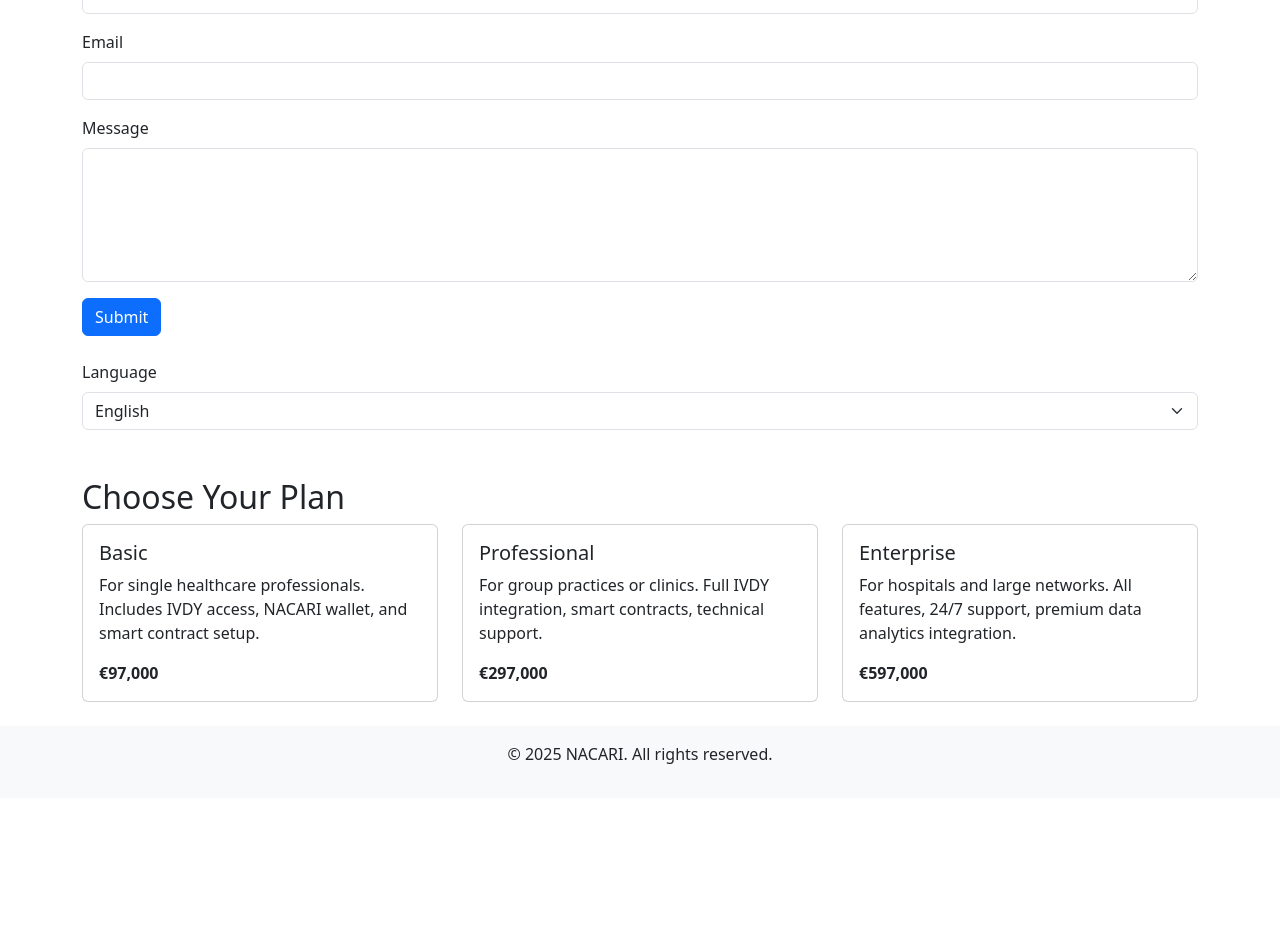
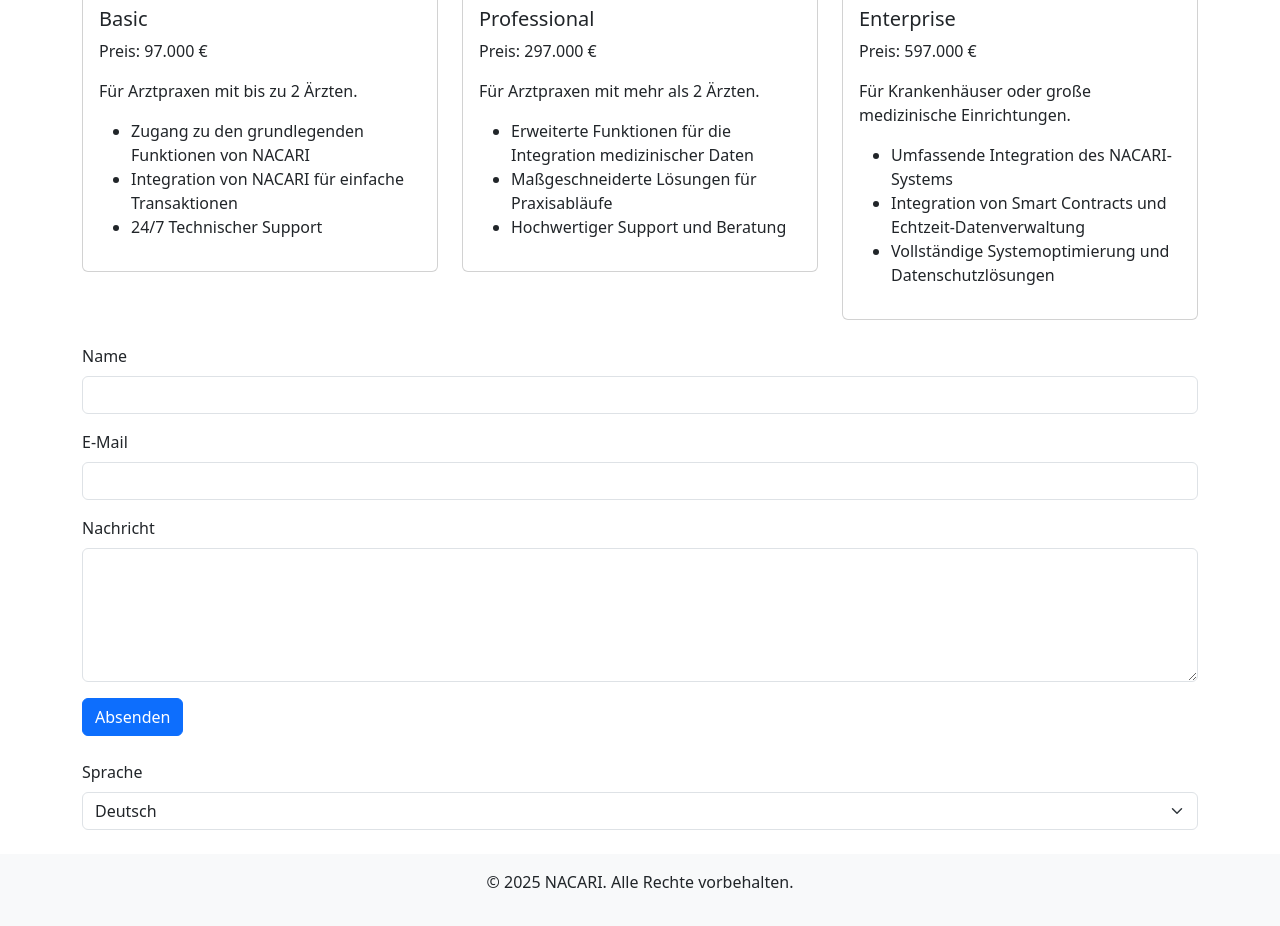
Before and after one commit to IVDYme/nacari, a plain HTML site: page ivdy.html in a window 1280 px wide. Shown: the part 304-1230 px from the top of the page. Before the commit the page ends 1102 px from the top, so only its background shows below. Drawn offline with nearby package versions, Linux system fonts and the light colour scheme.

Commit message:
Update ivdy.html

```diff
--- a/ivdy.html
+++ b/ivdy.html
@@ -1,42 +1,89 @@
 <!DOCTYPE html>
-<html lang="en">
+<html lang="de">
 
 <head>
   <meta charset="UTF-8">
   <meta name="viewport" content="width=device-width, initial-scale=1.0">
-  <title>NACARI Contact</title>
+  <title>NACARI Kontakt</title>
   <link href="https://cdn.jsdelivr.net/npm/bootstrap@5.3.2/dist/css/bootstrap.min.css" rel="stylesheet">
 </head>
 
 <body>
   <header class="bg-primary text-white text-center py-3">
-    <h1 id="formTitle">Contact Form</h1>
-    <p id="formSubtitle">Transform Healthcare. Empower Finance. Lead the Decentralized Revolution.<br>
-      We invite you to be part of IVDY — the first decentralized blockchain platform purpose-built for real-time healthcare, smart contracts, and high-performance medical data systems.<br>
-      Paired with NACARI (NCR) — the native cryptocurrency powering the IVDY ecosystem — this offer unlocks an unmatched opportunity at the intersection of medicine, blockchain, and AI-driven finance.</p>
+    <h1 id="formTitle">Kontaktformular</h1>
+    <p id="formSubtitle">Transformiere das Gesundheitswesen. Befähige Finanzwesen. Führe die dezentrale Revolution an.<br>
+      Wir laden dich ein, Teil von NACARI zu werden — der ersten dezentralen Blockchain-Plattform, die speziell für Echtzeit-Gesundheitsversorgung, intelligente Verträge und leistungsstarke medizinische Datensysteme entwickelt wurde.<br>
+      Kombiniert mit NACARI (NCR) — der nativen Kryptowährung, die das NACARI-Ökosystem antreibt — eröffnet dieses Angebot eine unvergleichliche Gelegenheit an der Schnittstelle von Medizin, Blockchain und KI-gesteuertem Finanzwesen.</p>
   </header>
 
   <div class="container mt-4">
-    <form id="contactForm">
+    <h2 class="text-center">Unsere Pakete</h2>
+    <div class="row">
+      <div class="col-md-4">
+        <div class="card">
+          <div class="card-body">
+            <h5 class="card-title">Basic</h5>
+            <p class="card-text">Preis: 97.000 €</p>
+            <p class="card-text">Für Arztpraxen mit bis zu 2 Ärzten.</p>
+            <ul>
+              <li>Zugang zu den grundlegenden Funktionen von NACARI</li>
+              <li>Integration von NACARI für einfache Transaktionen</li>
+              <li>24/7 Technischer Support</li>
+            </ul>
+          </div>
+        </div>
+      </div>
+      <div class="col-md-4">
+        <div class="card">
+          <div class="card-body">
+            <h5 class="card-title">Professional</h5>
+            <p class="card-text">Preis: 297.000 €</p>
+            <p class="card-text">Für Arztpraxen mit mehr als 2 Ärzten.</p>
+            <ul>
+              <li>Erweiterte Funktionen für die Integration medizinischer Daten</li>
+              <li>Maßgeschneiderte Lösungen für Praxisabläufe</li>
+              <li>Hochwertiger Support und Beratung</li>
+            </ul>
+          </div>
+        </div>
+      </div>
+      <div class="col-md-4">
+        <div class="card">
+          <div class="card-body">
+            <h5 class="card-title">Enterprise</h5>
+            <p class="card-text">Preis: 597.000 €</p>
+            <p class="card-text">Für Krankenhäuser oder große medizinische Einrichtungen.</p>
+            <ul>
+              <li>Umfassende Integration des NACARI-Systems</li>
+              <li>Integration von Smart Contracts und Echtzeit-Datenverwaltung</li>
+              <li>Vollständige Systemoptimierung und Datenschutzlösungen</li>
+            </ul>
+          </div>
+        </div>
+      </div>
+    </div>
+
+    <form id="contactForm" class="mt-4">
       <div class="mb-3">
         <label for="name" class="form-label" id="nameLabel">Name</label>
         <input type="text" class="form-control" id="name" name="name">
       </div>
       <div class="mb-3">
-        <label for="email" class="form-label" id="emailLabel">Email</label>
+        <label for="email" class="form-label" id="emailLabel">E-Mail</label>
         <input type="email" class="form-control" id="email" name="email">
       </div>
       <div class="mb-3">
-        <label for="message" class="form-label" id="messageLabel">Message</label>
+        <label for="message" class="form-label" id="messageLabel">Nachricht</label>
         <textarea class="form-control" id="message" name="message" rows="5"></textarea>
       </div>
-      <button type="submit" class="btn btn-primary" id="submitButton">Submit</button>
+      <button type="submit" class="btn btn-primary" id="submitButton">Absenden</button>
     </form>
 
     <div class="mt-4">
-      <label for="languageSelect" class="form-label">Language</label>
-      <select id="languageSelect" class="form-select" aria-label="Select language">
-        <option value="en" selected>English</option>
+      <label for="languageSelect" class="form-label">Sprache</label>
+      <select id="languageSelect" class="form-select" aria-label="Sprache auswählen">
+        <option value="de" selected>Deutsch</option>
+        <option value="en">English</option>
         <option value="tr">Türkçe</option>
         <option value="es">Español</option>
         <option value="ar">العربية</option>
@@ -45,72 +92,53 @@
         <option value="ru">Русский</option>
       </select>
     </div>
-
-    <section class="mt-5">
-      <h2 id="packagesTitle">Choose Your Plan</h2>
-      <div class="row" id="packagesContainer">
-        <div class="col-md-4">
-          <div class="card">
-            <div class="card-body">
-              <h5 class="card-title" id="basicPlanTitle">Basic</h5>
-              <p class="card-text" id="basicPlanDesc">For single healthcare professionals. Includes IVDY access, NACARI wallet, and smart contract setup. </p>
-              <p class="card-text fw-bold" id="basicPlanPrice">€97,000</p>
-            </div>
-          </div>
-        </div>
-        <div class="col-md-4">
-          <div class="card">
-            <div class="card-body">
-              <h5 class="card-title" id="proPlanTitle">Professional</h5>
-              <p class="card-text" id="proPlanDesc">For group practices or clinics. Full IVDY integration, smart contracts, technical support.</p>
-              <p class="card-text fw-bold" id="proPlanPrice">€297,000</p>
-            </div>
-          </div>
-        </div>
-        <div class="col-md-4">
-          <div class="card">
-            <div class="card-body">
-              <h5 class="card-title" id="enterprisePlanTitle">Enterprise</h5>
-              <p class="card-text" id="enterprisePlanDesc">For hospitals and large networks. All features, 24/7 support, premium data analytics integration.</p>
-              <p class="card-text fw-bold" id="enterprisePlanPrice">€597,000</p>
-            </div>
-          </div>
-        </div>
-      </div>
-    </section>
   </div>
 
   <footer class="bg-light text-center py-3 mt-4">
-    <p id="footerText">&copy; 2025 NACARI. All rights reserved.</p>
+    <p id="footerText">&copy; 2025 NACARI. Alle Rechte vorbehalten.</p>
   </footer>
 
   <script>
     const translations = {
-      en: {
-        formTitle: "Contact Form",
-        formSubtitle: "Transform Healthcare. Empower Finance. Lead the Decentralized Revolution.\nWe invite you to be part of IVDY — the first decentralized blockchain platform purpose-built for real-time healthcare, smart contracts, and high-performance medical data systems.\nPaired with NACARI (NCR) — the native cryptocurrency powering the IVDY ecosystem — this offer unlocks an unmatched opportunity at the intersection of medicine, blockchain, and AI-driven finance.",
+      de: {
+        formTitle: "Kontaktformular",
+        formSubtitle: "Transformiere das Gesundheitswesen. Befähige Finanzwesen. Führe die dezentrale Revolution an.\nWir laden dich ein, Teil von NACARI zu werden — der ersten dezentralen Blockchain-Plattform, die speziell für Echtzeit-Gesundheitsversorgung, intelligente Verträge und leistungsstarke medizinische Datensysteme entwickelt wurde.\nKombiniert mit NACARI (NCR) — der nativen Kryptowährung, die das NACARI-Ökosystem antreibt — eröffnet dieses Angebot eine unvergleichliche Gelegenheit an der Schnittstelle von Medizin, Blockchain und KI-gesteuertem Finanzwesen.",
         nameLabel: "Name",
-        emailLabel: "Email",
-        messageLabel: "Message",
-        submitButton: "Submit",
-        footerText: "© 2025 NACARI. All rights reserved.",
-        packagesTitle: "Choose Your Plan",
-        basicPlanTitle: "Basic",
-        basicPlanDesc: "For single healthcare professionals. Includes IVDY access, NACARI wallet, and smart contract setup.",
-        basicPlanPrice: "€97,000",
-        proPlanTitle: "Professional",
-        proPlanDesc: "For group practices or clinics. Full IVDY integration, smart contracts, technical support.",
-        proPlanPrice: "€297,000",
-        enterprisePlanTitle: "Enterprise",
-        enterprisePlanDesc: "For hospitals and large networks. All features, 24/7 support, premium data analytics integration.",
-        enterprisePlanPrice: "€597,000"
-      }
-      // Add more languages here...
+        emailLabel: "E-Mail",
+        messageLabel: "Nachricht",
+        submitButton: "Absenden",
+        footerText: "© 2025 NACARI. Alle Rechte vorbehalten.",
+        packageBasic: "Basic",
+        packageProfessional: "Professional",
+        packageEnterprise: "Enterprise",
+        packagePriceBasic: "Preis: 97.000 €",
+        packagePriceProfessional: "Preis: 297.000 €",
+        packagePriceEnterprise: "Preis: 597.000 €",
+        packageForBasic: "Für Arztpraxen mit bis zu 2 Ärzten.",
+        packageForProfessional: "Für Arztpraxen mit mehr als 2 Ärzten.",
+        packageForEnterprise: "Für Krankenhäuser oder große medizinische Einrichtungen.",
+        packageFeaturesBasic: [
+          "Zugang zu den grundlegenden Funktionen von NACARI",
+          "Integration von NACARI für einfache Transaktionen",
+          "24/7 Technischer Support"
+        ],
+        packageFeaturesProfessional: [
+          "Erweiterte Funktionen für die Integration medizinischer Daten",
+          "Maßgeschneiderte Lösungen für Praxisabläufe",
+          "Hochwertiger Support und Beratung"
+        ],
+        packageFeaturesEnterprise: [
+          "Umfassende Integration des NACARI-Systems",
+          "Integration von Smart Contracts und Echtzeit-Datenverwaltung",
+          "Vollständige Systemoptimierung und Datenschutzlösungen"
+        ]
+      },
+      // English and other languages can be added here
     };
 
     document.getElementById("languageSelect").addEventListener("change", function () {
       const lang = this.value;
-      const t = translations[lang] || translations["en"];
+      const t = translations[lang] || translations["de"];
       document.getElementById("formTitle").textContent = t.formTitle;
       document.getElementById("formSubtitle").textContent = t.formSubtitle;
       document.getElementById("nameLabel").textContent = t.nameLabel;
@@ -118,16 +146,18 @@
       document.getElementById("messageLabel").textContent = t.messageLabel;
       document.getElementById("submitButton").textContent = t.submitButton;
       document.getElementById("footerText").textContent = t.footerText;
-      document.getElementById("packagesTitle").textContent = t.packagesTitle;
-      document.getElementById("basicPlanTitle").textContent = t.basicPlanTitle;
-      document.getElementById("basicPlanDesc").textContent = t.basicPlanDesc;
-      document.getElementById("basicPlanPrice").textContent = t.basicPlanPrice;
-      document.getElementById("proPlanTitle").textContent = t.proPlanTitle;
-      document.getElementById("proPlanDesc").textContent = t.proPlanDesc;
-      document.getElementById("proPlanPrice").textContent = t.proPlanPrice;
-      document.getElementById("enterprisePlanTitle").textContent = t.enterprisePlanTitle;
-      document.getElementById("enterprisePlanDesc").textContent = t.enterprisePlanDesc;
-      document.getElementById("enterprisePlanPrice").textContent = t.enterprisePlanPrice;
+      // Additional language translation for package sections
+      document.querySelectorAll('.card-title')[0].textContent = t.packageBasic;
+      document.querySelectorAll('.card-title')[1].textContent = t.packageProfessional;
+      document.querySelectorAll('.card-title')[2].textContent = t.packageEnterprise;
+
+      document.querySelectorAll('.card-text')[0].textContent = t.packagePriceBasic;
+      document.querySelectorAll('.card-text')[1].textContent = t.packagePriceProfessional;
+      document.querySelectorAll('.card-text')[2].textContent = t.packagePriceEnterprise;
+
+      document.querySelectorAll('.card-body ul')[0].innerHTML = t.packageFeaturesBasic.map(feature => `<li>${feature}</li>`).join('');
+      document.querySelectorAll('.card-body ul')[1].innerHTML = t.packageFeaturesProfessional.map(feature => `<li>${feature}</li>`).join('');
+      document.querySelectorAll('.card-body ul')[2].innerHTML = t.packageFeaturesEnterprise.map(feature => `<li>${feature}</li>`).join('');
     });
   </script>
 </body>
```
